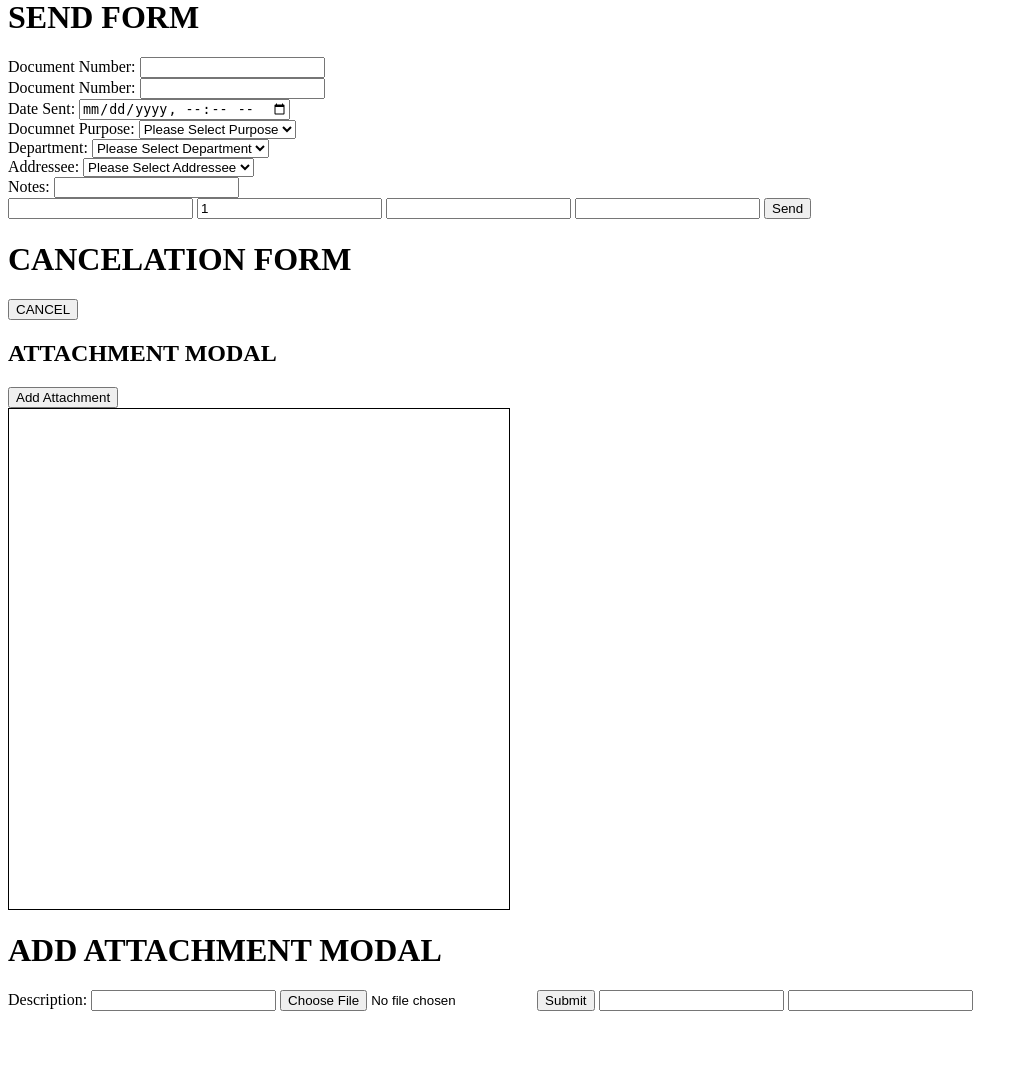
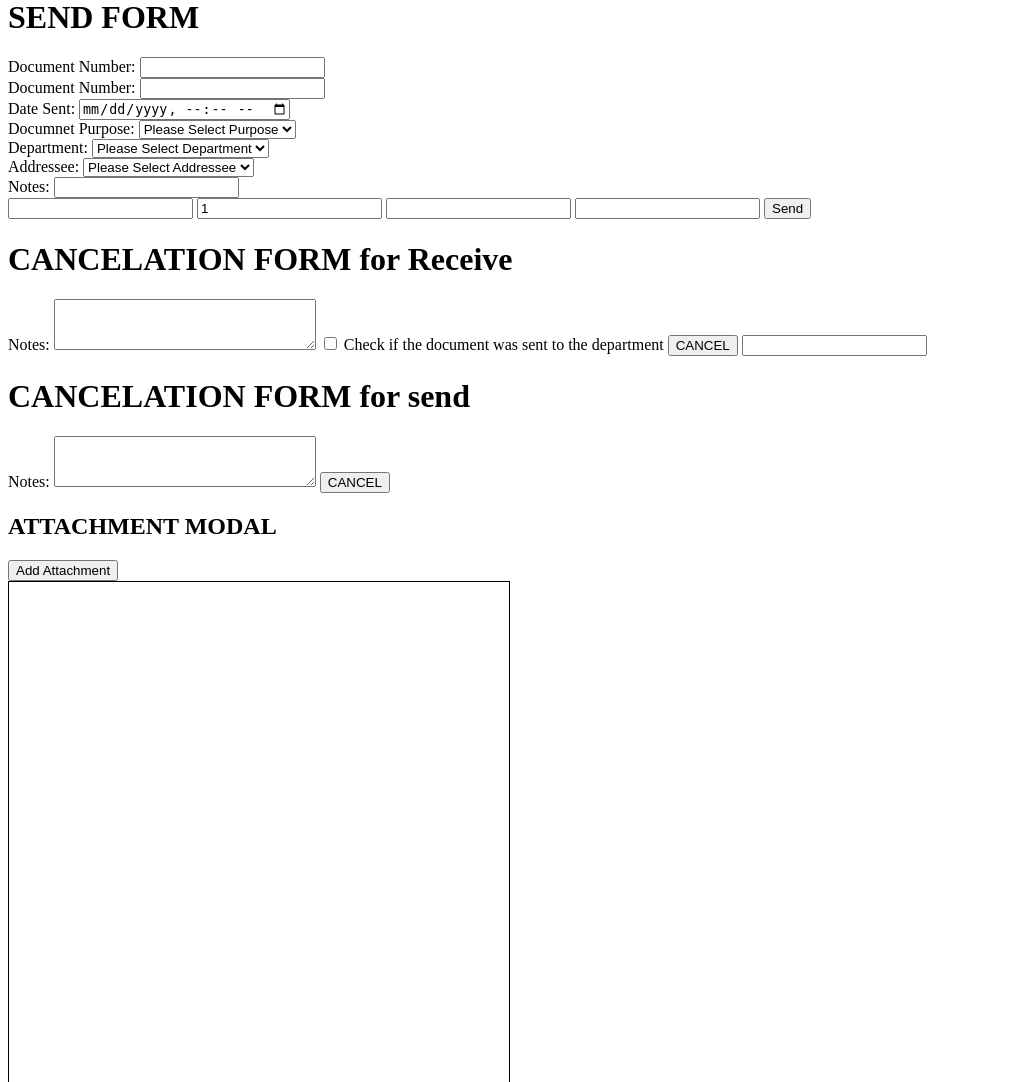
Before and after one commit to Shishwami/DOTS, a PHP site: template PAGES/DOC_VIEW_BASIC/DOC_VIEW_BASIC_OLD.php in a window 1280 px wide. Shown: the part 175-1257 px from the top of the page, without its empty margins (0-1028 px from the left). Before the commit the page ends 1186 px from the top, so only its background shows below. Run offline with PHP 8.4, Linux system fonts and the light colour scheme; the template is opened without the code that fills it, so the values that code supplies are empty.

Commit message:
Update DOC_VIEW_BASIC_OLD.php

```diff
--- a/PAGES/DOC_VIEW_BASIC/DOC_VIEW_BASIC_OLD.php
+++ b/PAGES/DOC_VIEW_BASIC/DOC_VIEW_BASIC_OLD.php
@@ -137,10 +137,28 @@
     </form>
 
     <form action="submit" name="FORM_DOC_CANCEL_R" id="FORM_DOC_CANCEL_R">
-        <h1>CANCELATION FORM</h1>
+        <h1>CANCELATION FORM for Receive</h1>
+
+        <label for="CANCEL_R_NOTES">Notes:</label>
+        <textarea name="CANCEL_R_NOTES" id="CANCEL_R_NOTES" cols="30" rows="3"></textarea>
+
+        <label for="CANCEL_R_DEPT">
+            <input type="checkbox" name="CANCEL_R_DEPT" id="CANCEL_R_DEPT">
+            Check if the document was sent to the department
+        </label>
+
+        <input type="submit" value="CANCEL">
+        <input type="text" id="CANCEL_R_ID">
+    </form>
+
+    <form action="submit" name="FORM_DOC_CANCEL_R" id="FORM_DOC_CANCEL_R">
+        <h1>CANCELATION FORM for send</h1>
+
+        <label for="CANCEL_R_NOTES">Notes:</label>
+        <textarea name="CANCEL_R_NOTES" id="CANCEL_R_NOTES" cols="30" rows="3"></textarea>
+
         <input type="submit" value="CANCEL">
     </form>
-
 
     <div>
         <h2>ATTACHMENT MODAL</h2>
```
